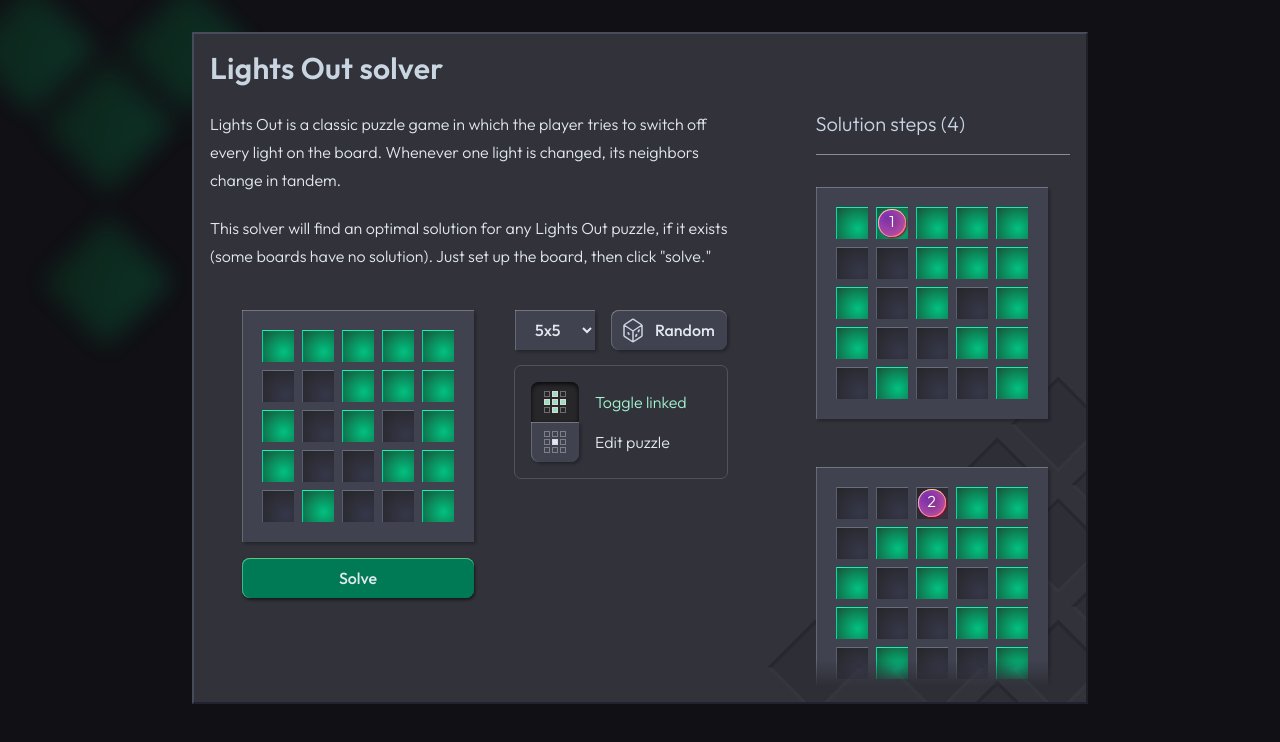
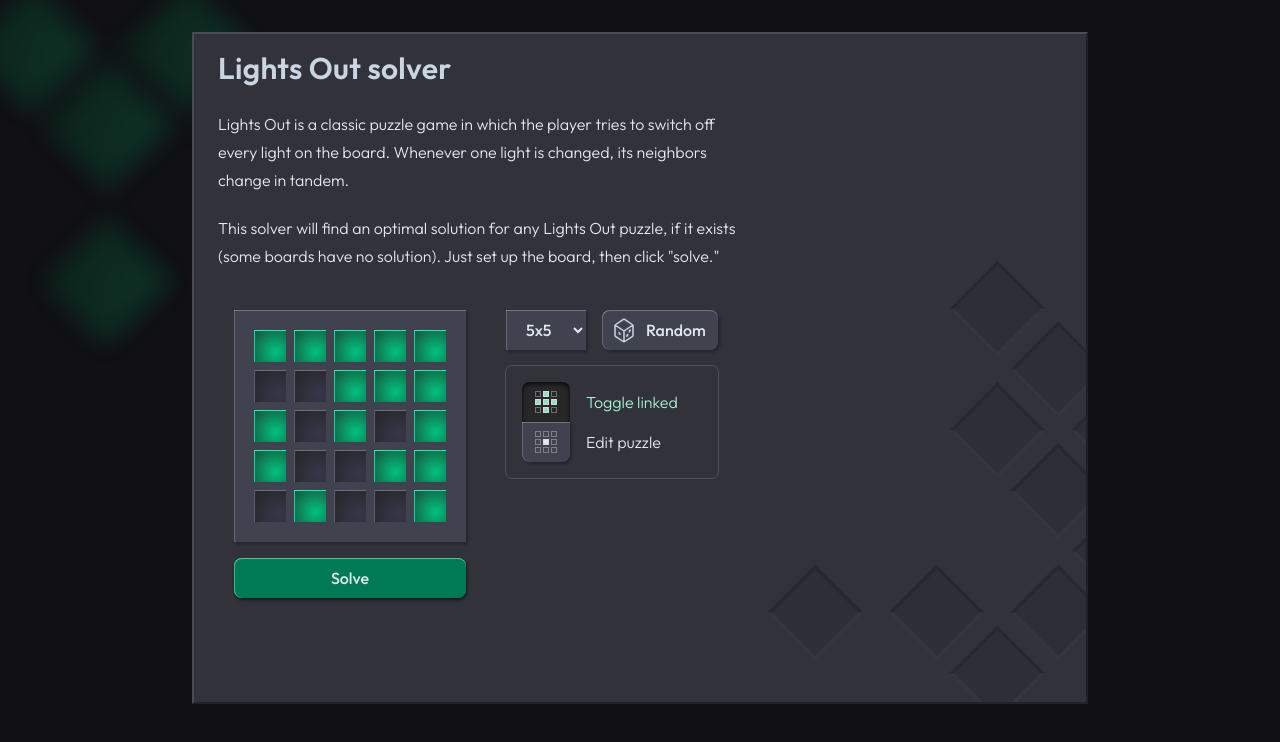
Before and after one commit to bprcode/lightsout-solver, a React (Vite) app: page / in a window 1280 px wide. Shown: the top 742 px of the page. Built offline with nearby package versions, Linux system fonts and the light colour scheme.

Commit message:
Implement responsive layout

```diff
--- a/src/App.css
+++ b/src/App.css
@@ -1,5 +1,10 @@
 @import 'tailwindcss';
 @plugin "@tailwindcss/typography";
+
+@theme {
+  --breakpoint-narrow: 500px;
+  --breakpoint-wide: 890px;
+}
 
 :root {
   font-family: 'Segoe UI', Tahoma, Geneva, Verdana, sans-serif;
@@ -28,15 +33,15 @@ body {
 }
 
 @utility d {
-  outline: 1px solid orange;
+  outline: 1px solid rgba(255, 166, 0, 0.154);
 }
 
 @utility d2 {
-  outline: 2px solid fuchsia;
+  outline: 2px solid rgba(255, 0, 255, 0.192);
 }
 
 @utility d3 {
-  outline: 2px solid cyan;
+  outline: 2px solid rgba(0, 255, 255, 0.134);
 }
 
 @utility raised-gray {
@@ -269,11 +274,20 @@ body {
   box-shadow: inset 1px 0 0 #0008, inset 0 1px 0 #000a;
 }
 
+@utility narrow-template {
+  grid-template-areas:
+    'text'
+    'board'
+    'solution';
+
+    row-gap:2rem;
+}
+
 @utility wide-template {
   grid-template-areas:
-    'text text solution'
-    'board controls solution';
+    'text solution'
+    'board solution';
 
-  grid-template-columns: min-content min-content minmax(0, 1fr);
+  grid-template-columns: minmax(0, min-content) minmax(0,1fr);
   grid-template-rows: min-content minmax(0, 1fr);
 }
--- a/src/App.tsx
+++ b/src/App.tsx
@@ -223,7 +223,9 @@ function SolutionWrapper({
   }
 
   return (
-    <div className={`${className} row-span-2 flex flex-col`}>
+    <div
+      className={`${className} row-span-2 flex flex-col z-10 mt-[-3rem] wide:mt-0`}
+    >
       <h3
         className={`text-slate-300 mb-4 text-xl initial-reveal ${revealDelays[0]}`}
         key={resetKey}
@@ -234,7 +236,7 @@ function SolutionWrapper({
       <div
         ref={scrollRef}
         className={
-          'overflow-y-auto relative h-full snap-y scroll-pt-8 [mask-image:linear-gradient(to_bottom,black_93%,transparent_98%)]'
+          'wide:overflow-y-auto relative h-full snap-y scroll-pt-8 [mask-image:linear-gradient(to_bottom,black_93%,transparent_98%)]'
         }
       >
         {solution === null && (
@@ -245,7 +247,7 @@ function SolutionWrapper({
 
         {solution && (
           <SolutionSteps
-            className="absolute pt-10 pb-20"
+            className="wide:absolute pt-10 pb-20"
             solution={solution}
             size={size}
             initialBoard={initialBoard}
@@ -288,8 +290,7 @@ function SolutionSteps({
   }, [initialBoard, solution, size])
 
   return (
-    <div className={className}>
-      <div className="flex flex-wrap gap-8">
+    <div className={`${className} flex flex-wrap gap-8`}>
       {stepBoards.map((board: BitBoard, i) => {
         return (
           <div key={i} className="snap-start">
@@ -299,21 +300,16 @@ function SolutionSteps({
               size={size}
               className={`mb-4 initial-reveal ${
                 revealDelays[
-                    i + 1 < revealDelays.length
-                      ? i + 1
-                      : revealDelays.length - 1
+                  i + 1 < revealDelays.length ? i + 1 : revealDelays.length - 1
                 ]
               }`}
-                tagRow={
-                  board === 0 ? undefined : Math.floor(solution[i] / size)
-                }
+              tagRow={board === 0 ? undefined : Math.floor(solution[i] / size)}
               tagCol={board === 0 ? undefined : solution[i] % size}
               tag={board === 0 ? 'Done!' : String(i + 1)}
             />
           </div>
         )
       })}
-      </div>
     </div>
   )
 }
@@ -547,9 +543,9 @@ function RandomButton({
 
 function App() {
   const [workerThinking, setWorkerThinking] = useState(false)
-  const [solution, setSolution] = useState<number[] | undefined | null>([
-    1, 2, 3, 4,
-  ])
+  const [solution, setSolution] = useState<number[] | undefined | null>(
+    undefined
+  )
   const [solveWorker, setSolveWorker] = useState<Worker | null>(null)
 
   useEffect(() => {
@@ -598,8 +594,8 @@ function App() {
       <div className="fixed top-0 transform -translate-x-1/2 translate-y-[-11rem] blur-md opacity-45">
         <img src={backgroundDiamonds} className={`w-[100%] opacity-40`} />
       </div>
-      <div className="contain-paint relative my-8 bg-[hsl(235,9%,21%)] text-slate-200 px-4 pt-4 pb-1 thin-edge min-h-[calc(100svh-8rem)] outfit-font flex flex-col">
-        <div className="absolute -right-[14rem] -bottom-[14rem]">
+      <div className="contain-paint relative mt-8 wide:mb-16 bg-[hsl(235,9%,21%)] text-slate-200 px-4 narrow:px-6 pt-4 pb-1 thin-edge min-h-[calc(100svh-8rem)] outfit-font flex flex-col">
+        <div className="absolute -right-[14rem] top-[14rem]">
           <img src={diamondEmboss} className={`w-[38rem] opacity-78`} />
         </div>
         <h1
@@ -608,9 +604,8 @@ function App() {
           <em>Lights Out</em> solver
         </h1>
 
-        {/* <div className="grid grid-flow-col grid-cols-[max-content_1fr] grid-rows-[min-content_1fr] gap-x-8 grow"> */}
-        <div className="grid wide-template grow">
-          <section className="[grid-area:text] text-slate-200 prose mb-10 max-w-xl w-[50ch]">
+        <div className="grid narrow-template wide:wide-template grow">
+          <section className="[grid-area:text] text-slate-200 prose mb-2 wide:w-[50ch] max-w-[50ch] z-10">
             <p>
               <em>Lights Out</em> is a classic puzzle game in which the player
               tries to switch off every light on the board. Whenever one light
@@ -623,41 +618,8 @@ function App() {
             </p>
           </section>
 
-          {/* Main lightboard */}
-          <main className="[grid-area:board] flex flex-col items-start shrink-0 ml-8 mr-8 mb-8">
-            <div className="flex gap-8">
-              <div className="flex flex-col justify-between">
-                <LightBoard
-                  className="mb-4"
-                  board={bitBoard}
-                  size={boardSize}
-                  onFlip={(r, c) => {
-                    if (solution === null) {
-                      setSolution(undefined)
-                    }
-                    setBitBoard(inputMode(bitBoard, boardSize, r, c))
-                  }}
-                  solution={solution}
-                />
-
-                <div className="flex gap-4 mb-4">
-                  <button
-                    disabled={workerThinking}
-                    className={solveButtonStyle + baseButtonStyle + 'grow'}
-                    onClick={() => {
-                      setWorkerThinking(true)
-                      setSolution(undefined)
-                      solveWorker?.postMessage({ bitBoard, boardSize })
-                    }}
-                  >
-                    Solve
-                  </button>
-                </div>
-              </div>
-            </div>
-          </main>
-
-          <div className="[grid-area:controls] flex flex-col w-fit items-start z-[1]">
+          <div className="[grid-area:board] flex flex-col narrow:flex-row items-center narrow:items-start">
+            <aside className="flex flex-col w-fit items-start z-[1] mb-8 order-1 narrow:order-2">
               <div className="flex gap-4">
                 <select
                   className="outline-0 px-4 py-2 light-edge-faint-shadow mb-4 font-medium raised-gray hover:bg-zinc-600 h-10"
@@ -731,10 +693,38 @@ function App() {
                   </label>
                 </div>
               </fieldset>
+            </aside>
+
+            <main className="flex flex-col items-start mb-14 wide:ml-4 narrow:mr-10 w-fit order-2 narrow:order-1">
+              <LightBoard
+                className="mb-4"
+                board={bitBoard}
+                size={boardSize}
+                onFlip={(r, c) => {
+                  if (solution === null) {
+                    setSolution(undefined)
+                  }
+                  setBitBoard(inputMode(bitBoard, boardSize, r, c))
+                }}
+                solution={solution}
+              />
+
+              <button
+                disabled={workerThinking}
+                className={solveButtonStyle + baseButtonStyle + 'w-full'}
+                onClick={() => {
+                  setWorkerThinking(true)
+                  setSolution(undefined)
+                  solveWorker?.postMessage({ bitBoard, boardSize })
+                }}
+              >
+                Solve
+              </button>
+            </main>
           </div>
 
           <SolutionWrapper
-            className="[grid-area:solution] ml-20"
+            className="[grid-area:solution] wide:ml-20"
             solution={solution}
             size={boardSize}
             initialBoard={solvedBoard}
```
Lines whose indentation alone changed are shown as unchanged.
